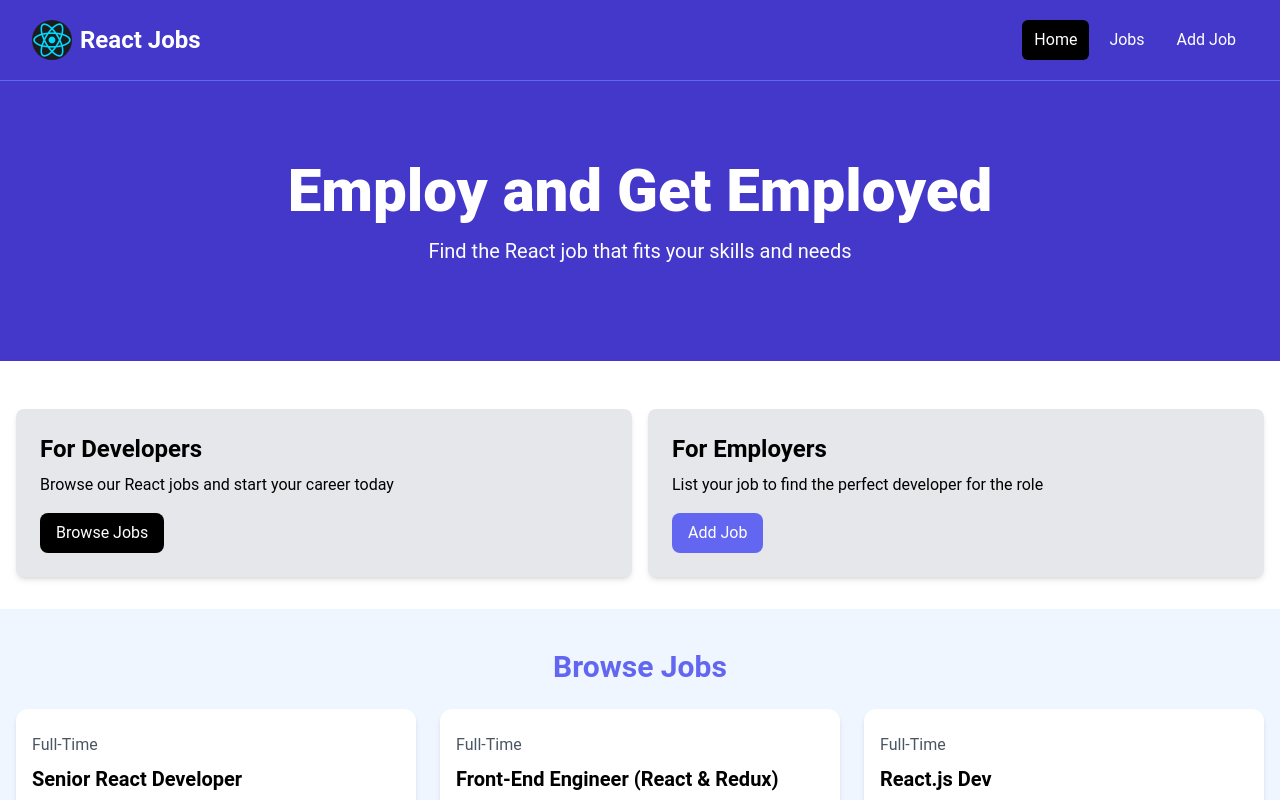
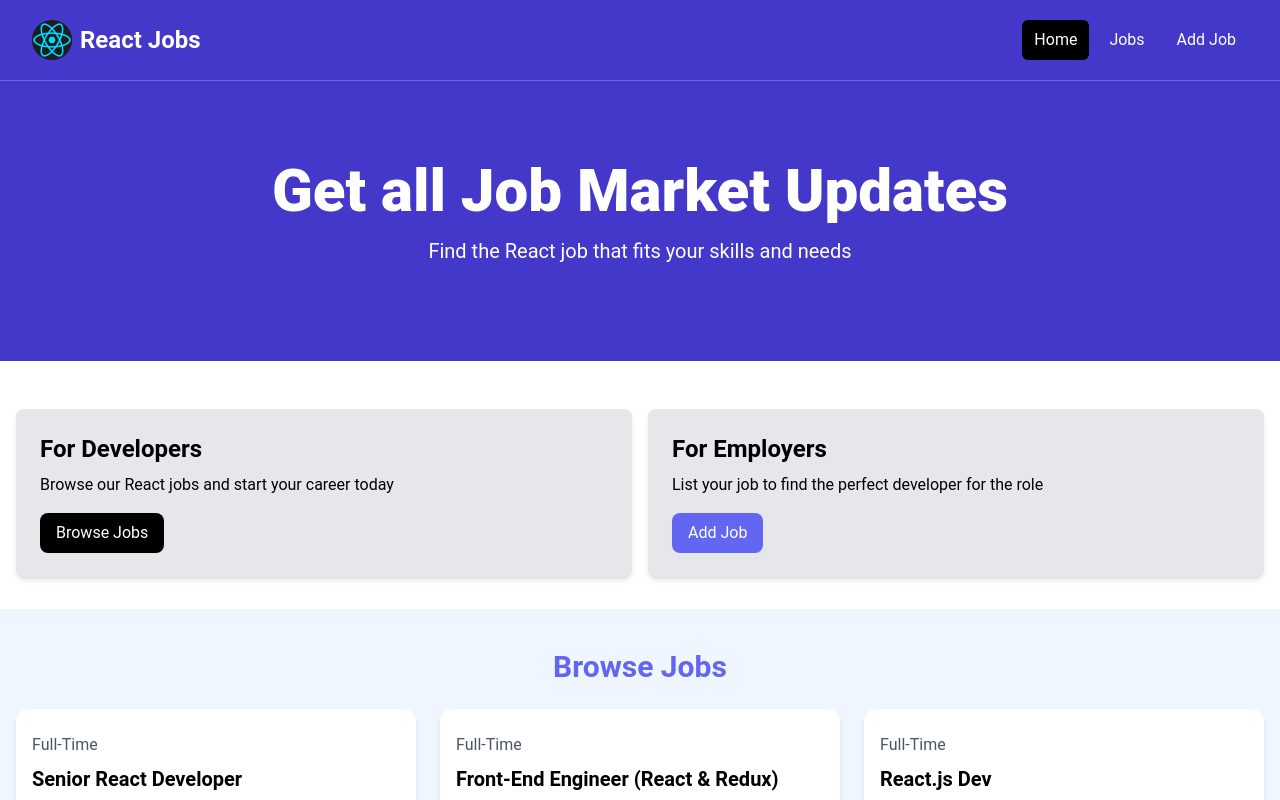
Before and after one commit to divyank0203/Jobs-Landing-Page, a React (Vite) app in the folder jobs/: page / in a window 1280 px wide. Shown: the top 800 px of the page. Built offline with nearby package versions, Linux system fonts and the light colour scheme.

Commit message:
react-router-dom

```diff
--- a/jobs/package.json
+++ b/jobs/package.json
@@ -13,7 +13,8 @@
     "@tailwindcss/vite": "^4.1.11",
     "react": "^19.1.0",
     "react-dom": "^19.1.0",
-    "react-icons": "^5.5.0"
+    "react-icons": "^5.5.0",
+    "react-router-dom": "^7.6.3"
   },
   "devDependencies": {
     "@eslint/js": "^9.29.0",
--- a/jobs/src/App.jsx
+++ b/jobs/src/App.jsx
@@ -1,27 +1,26 @@
 import React from 'react'
+import { Route,
+   createBrowserRouter,
+    createRoutesFromElements,
+    RouterProvider,
+    } from 'react-router-dom';
 import Navbar from './components/navbar'
-import Hero from './components/Hero'
-import Maincards from './components/Maincards'
-import Jobcards from './components/Jobcards'
-import Card from './components/Card'
-import Viewalljobs from './components/Viewalljobs'
+
+import Mainlayout from './layouts/Mainlayout';
+import Homepage from './pages/Homepage'
+
+const router = createBrowserRouter(
+  createRoutesFromElements(
+  <Route path='/' element={<Mainlayout/>}>
+  <Route index element = { <Homepage/> } />
+  </Route>
+  )
+)
 
 const App = () => {
   return (
     <>
-    <Navbar />
-    <Hero
-    title = 'Employ and Get Employed'/>
-
-    <Maincards/>
-
-    <Jobcards/>
-
-    <Viewalljobs/>
-
-
-
-
+  <RouterProvider router={router}/>
 
     </>
   )
--- a/jobs/src/components/Hero.jsx
+++ b/jobs/src/components/Hero.jsx
@@ -10,7 +10,7 @@ function Hero(p) {
           <h1
             className="text-4xl font-extrabold text-white sm:text-5xl md:text-6xl"
           >
-            { p.title }
+            Get all Job Market Updates
           </h1>
           <p className="my-4 text-xl text-white">
             Find the React job that fits your skills and needs
--- /dev/null
+++ b/jobs/src/layouts/Mainlayout.jsx
@@ -0,0 +1,14 @@
+import React from 'react'
+import { Outlet } from 'react-router-dom'
+import Navbar from '../components/navbar'
+
+function Mainlayout() {
+  return (
+    <>
+    <Navbar />
+    <Outlet/>
+    </>
+  )
+}
+
+export default Mainlayout
--- /dev/null
+++ b/jobs/src/pages/Homepage.jsx
@@ -0,0 +1,18 @@
+import React from 'react'
+import Hero from '../components/Hero.jsx'
+import Maincards from '../components/Maincards.jsx'
+import Jobscards from '../components/Jobcards.jsx'
+import Viewalljobs from '../components/Viewalljobs.jsx'
+
+function Homepage() {
+  return (
+    <>
+    <Hero/>
+    <Maincards/>
+    <Jobscards/>
+    <Viewalljobs/>
+    </>
+  )
+}
+
+export default Homepage
```
Also changed, not shown: 1 other file (tests, documents, lock files or other folders).
